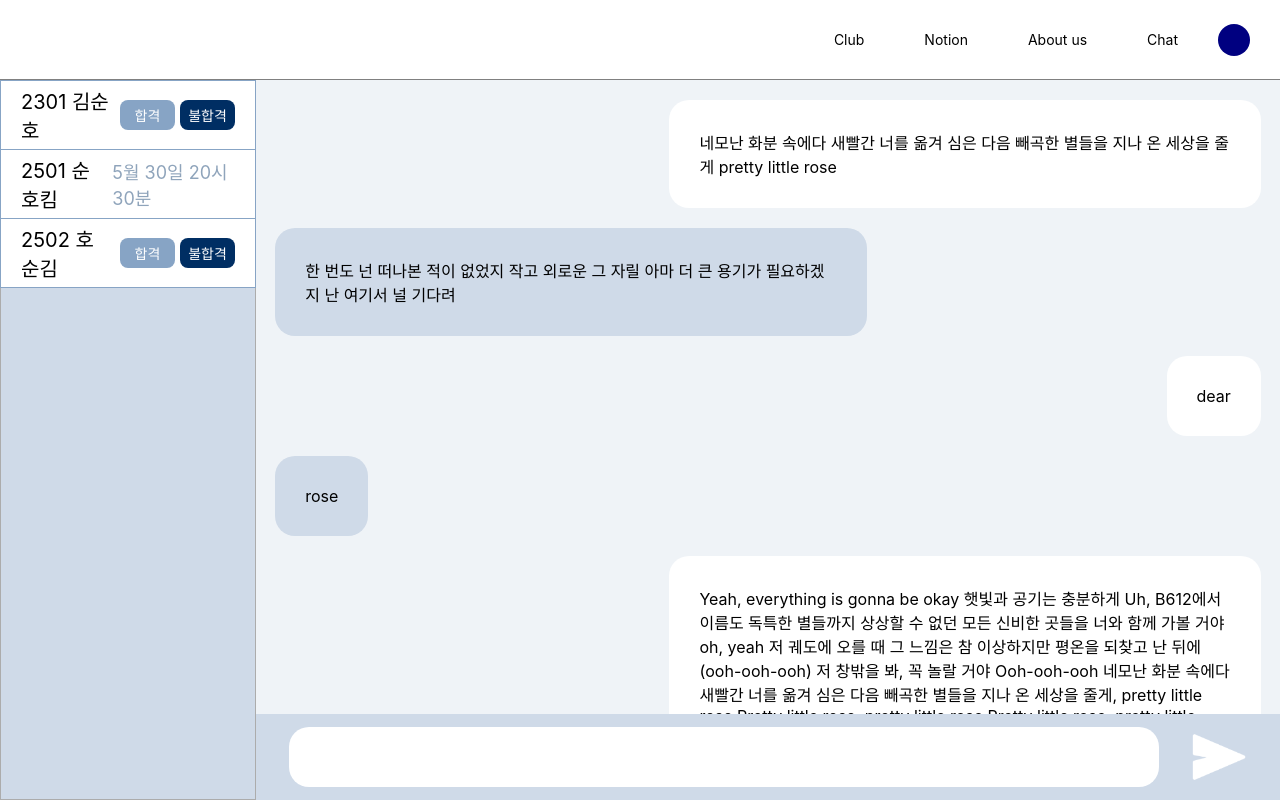
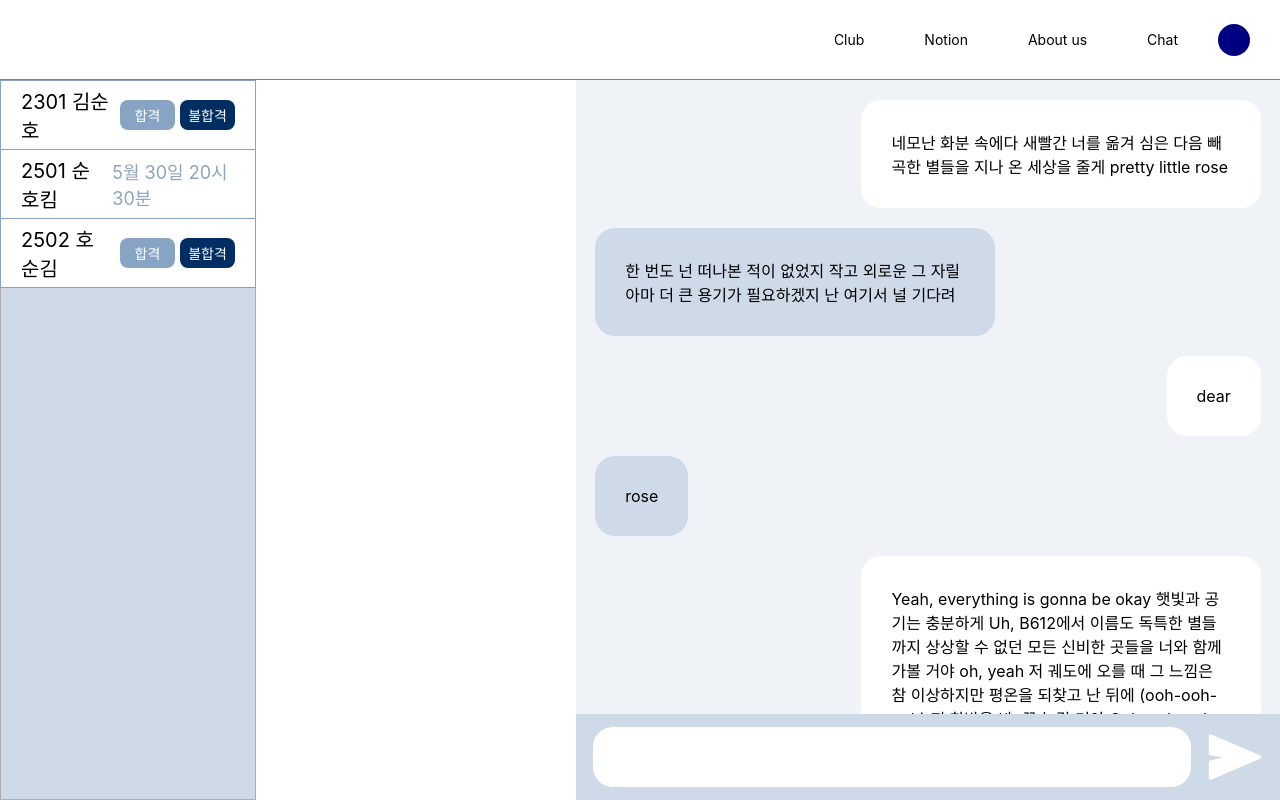
Before and after one commit to RE-VEL/REVEL-frontend-V1, a Next.js app: page /management/chat in a window 1280 px wide. Built offline with nearby package versions, Linux system fonts and the light colour scheme.

Commit message:
Feat: Date Designation Section 구역 지정

```diff
--- a/components/chat/management/chat.tsx
+++ b/components/chat/management/chat.tsx
@@ -3,6 +3,7 @@ import { NextPage } from 'next';
 import { applicantType } from '../../../interface/applicant';
 import ChatSection from '../chatSection';
 import AppliedForClubList from './appliedForClubList';
+import DateDesignation from './dateDesignation';
 
 const clubList: applicantType[] = [
   {
@@ -47,6 +48,7 @@ const ChatPage: NextPage = () => {
   return (
     <Page>
       <AppliedForClubList clubList={clubList} />
+      <DateDesignation />
       <ChatWrap>
         <ChatSection />
       </ChatWrap>
@@ -63,7 +65,7 @@ const Page = styled.main`
 
 const ChatWrap = styled.div`
   height: 100%;
-  width: 80vw;
+  width: 55vw;
 `;
 
 export default ChatPage;
--- /dev/null
+++ b/components/chat/management/dateDesignation.tsx
@@ -0,0 +1,14 @@
+import styled from '@emotion/styled';
+import { NextPage } from 'next';
+
+const DateDesignation: NextPage = () => {
+  return <DateDesignationSection></DateDesignationSection>;
+};
+
+const DateDesignationSection = styled.section`
+  width: 25vw;
+  height: 100%;
+  background-color: white;
+`;
+
+export default DateDesignation;
```
